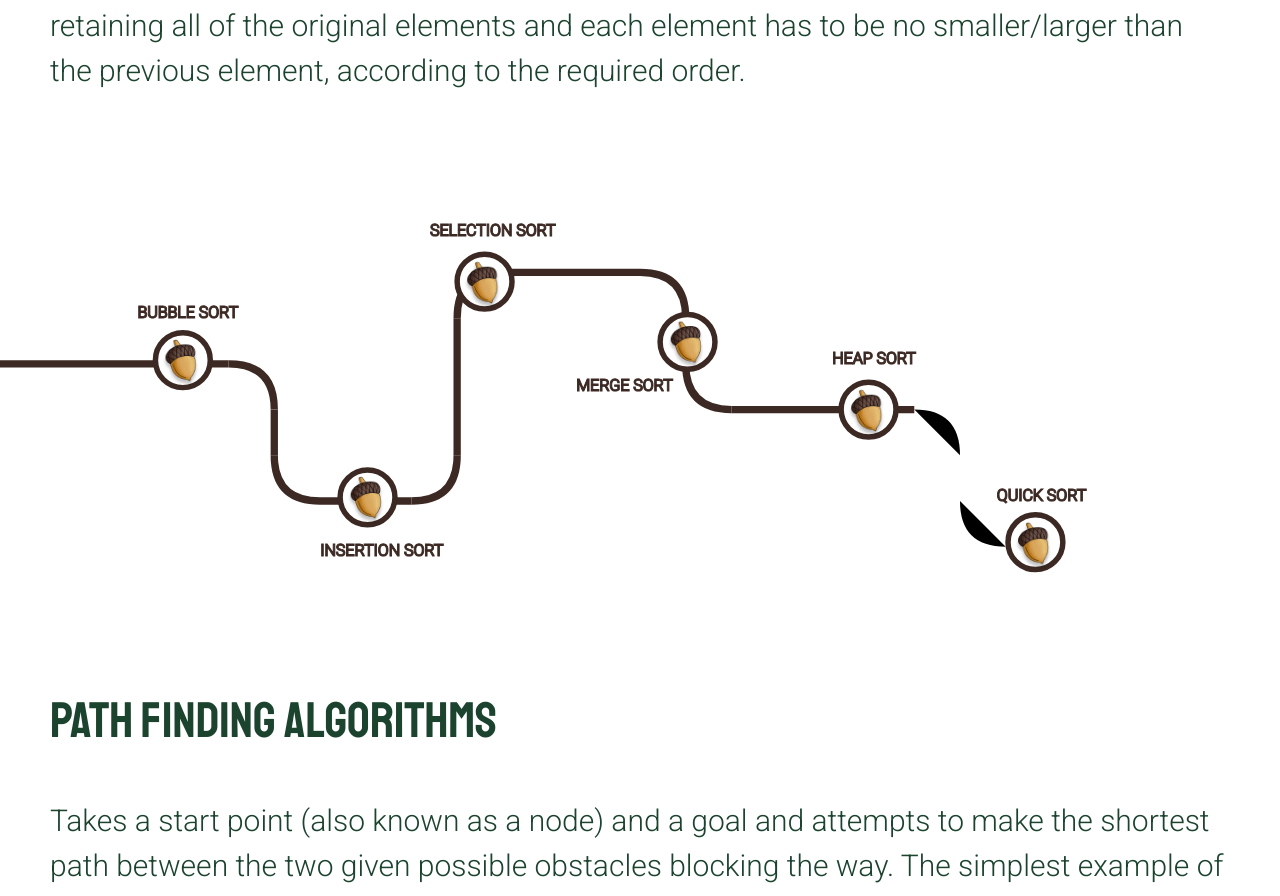
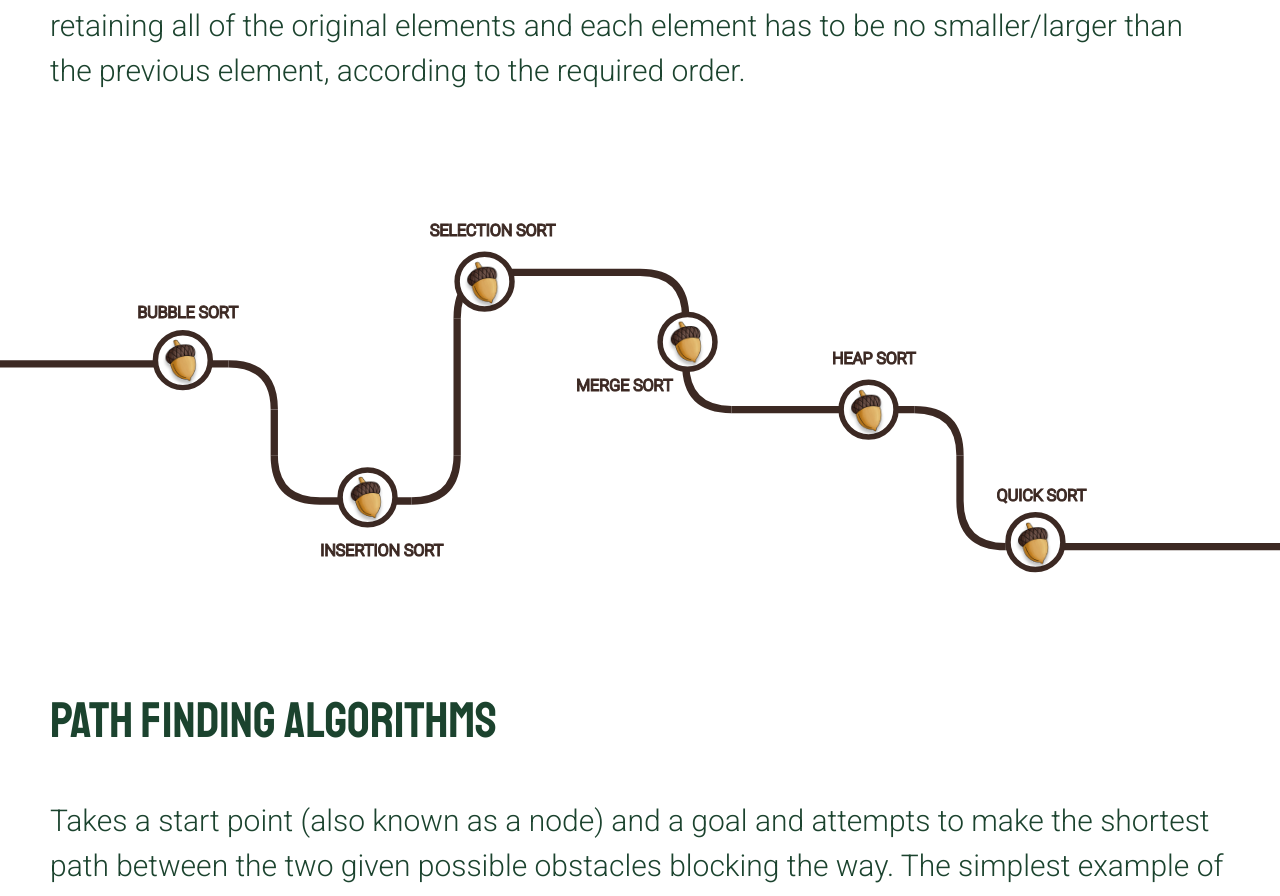
Before and after one commit to vadim-nest/aMAZEthing, a React (Vite) app in the folder Client/: page /learning in a window 1280 px wide. Shown: the part 1062-1958 px from the top of the page. Built offline with nearby package versions, Linux system fonts and the light colour scheme.

Commit message:
style: minor fix, learning page

```diff
--- a/Client/src/components/learning.tsx
+++ b/Client/src/components/learning.tsx
@@ -123,24 +123,24 @@ export default function LearningPage () {
               L 90, 20
             '/>
 
-            <path d='
+            <path className='learning-path' d='
               M 90, 20
               Q 95, 20
                 95, 25
             '/>
 
-            <path d='
+            <path className='learning-path' d='
               M 95, 25
               L 95, 30
             '/>
 
-            <path d='
+            <path className='learning-path' d='
               M 95, 30
               Q 95, 35
                 100, 35
             '/>
 
-            <path d='
+            <path className='learning-path' d='
               M 100, 35
               L 130, 35
             '/>
```
